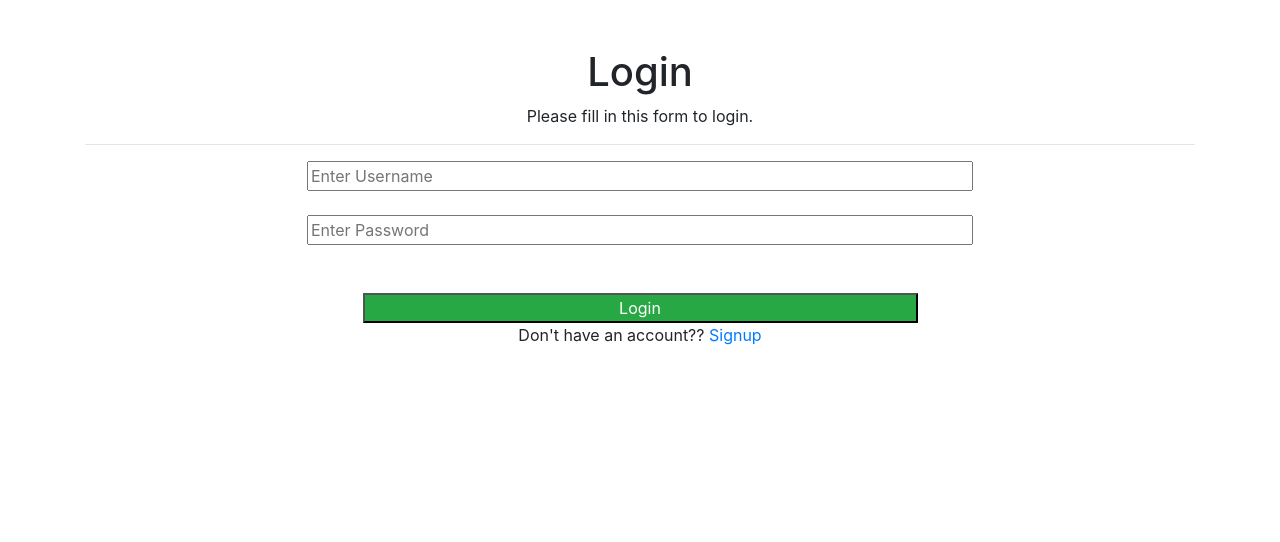
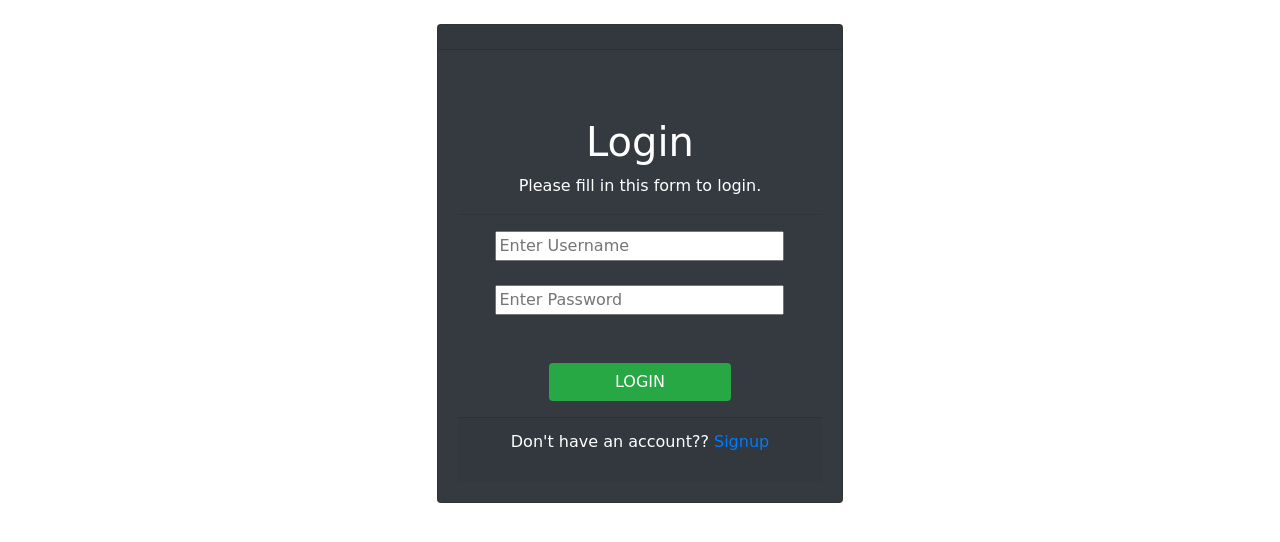
Before and after one commit to IreneMercy/Blogyou, a Python web app: template app/templates/login.html in a window 1280 px wide. Shown: the part 56-598 px from the top of the page. Run offline with Jinja, Linux system fonts and the light colour scheme; the template is opened without the code that fills it, so the values that code supplies are empty; some libraries are stand-ins or nearby versions; some web fonts are replaced.

Commit message:
modify login function

```diff
--- a/app/templates/login.html
+++ b/app/templates/login.html
@@ -2,23 +2,38 @@
 
 {% block content %}
   {{super()}}
+  <div class="row">
+    <div class="col-md-4">
+    </div>
+    <div class="col-md-4 mt-4 login">
+      <div class="card bg-dark text-white">
         <form action="/login" method="POST">
+        <div class="card-header">
           {% if error %}
             <p class="alert-alert-danger text-center mt-2 bg-danger">
               {{error}}
             </p>
           {% endif %}
-  <div class="container text-center">
+        </div>
+        <div class="card-body">
+          <div class="text-center">
             <h1 class="mt-5">Login</h1>
             <p>Please fill in this form to login.</p>
             <hr>
 
-    <input size="60cl" type="text" placeholder="Enter Username" name="username" required>
+            <input size="30cl" type="text" placeholder="Enter Username" name="username" required>
             <br>
             <br>
-    <input size="60cl" type="password" placeholder="Enter Password" name="password" required>
-    <button type="submit" class="signupbtn btn-btn-lg bg-success mt-5 w-50 text-white">Login</button>
-    <p>Don't have an account?? <a href="{{url_for('auth.signup')}}">Signup</a></p>
+            <input size="30cl" type="password" placeholder="Enter Password" name="password" required>
+            <br>
+            <input type="submit" value="Login" class="btn btn-btn-lg bg-success text-uppercase mt-5 w-50 text-white">
+          </div>
+          <div class="card-footer mt-3">
+            <p class="text-center">Don't have an account?? <a href="{{url_for('auth.signup')}}">Signup</a></p>
+          </div>
         </div>
       </form>
+      </div>
+    </div>
+  </div>
 {% endblock %}
```
Lines whose indentation alone changed are shown as unchanged.
